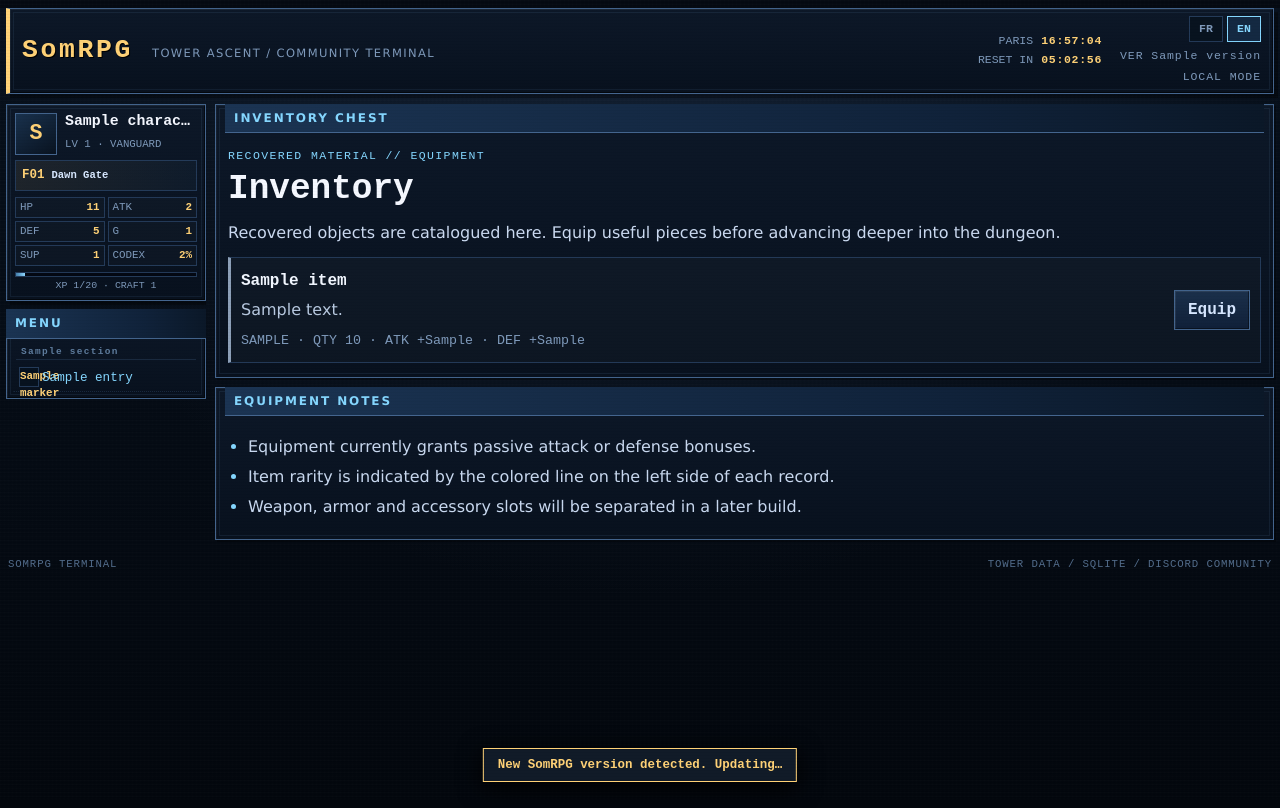
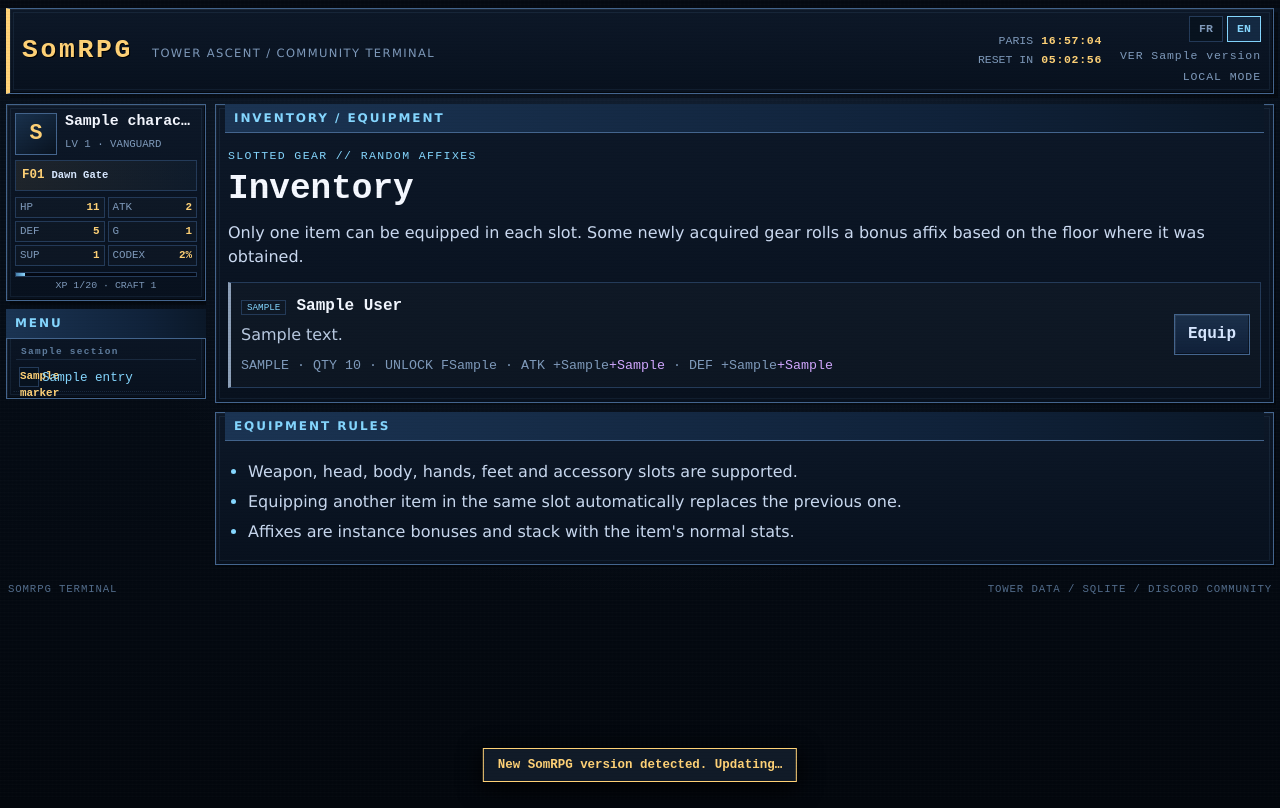
Before and after one commit to SomostVE/somrpg, a Django app: template templates/game/inventory.html in a window 1280 px wide. Run offline with Django 5.2, Linux system fonts and the light colour scheme; data comes from the database, SQL or seed files in the repository; tables that the repository leaves empty hold one stand-in row (values such as "Sample post"); the template is opened without the code that fills it: values that come from a table or form of the project are taken from there, most other values are stand-ins (such as "Sample title", 1, 10 or a date in 2020).

Commit message:
feat: show equipment slots and affixes

```diff
--- a/templates/game/inventory.html
+++ b/templates/game/inventory.html
@@ -4,13 +4,13 @@
 
 {% block content %}
 <section class="retro-window page-window">
-  <div class="window-title">INVENTORY CHEST</div>
+  <div class="window-title"><span class="lang-en">INVENTORY / EQUIPMENT</span><span class="lang-fr">INVENTAIRE / ÉQUIPEMENT</span></div>
   <div class="page-body">
-    <p class="section-code">RECOVERED MATERIAL // EQUIPMENT</p>
-    <h1 class="page-title">Inventory</h1>
-
+    <p class="section-code"><span class="lang-en">SLOTTED GEAR // RANDOM AFFIXES</span><span class="lang-fr">ÉQUIPEMENT PAR EMPLACEMENT // AFFIXES ALÉATOIRES</span></p>
+    <h1 class="page-title"><span class="lang-en">Inventory</span><span class="lang-fr">Inventaire</span></h1>
     <p class="story-text">
-      Recovered objects are catalogued here. Equip useful pieces before advancing deeper into the dungeon.
+      <span class="lang-en">Only one item can be equipped in each slot. Some newly acquired gear rolls a bonus affix based on the floor where it was obtained.</span>
+      <span class="lang-fr">Un seul objet peut être équipé par emplacement. Certains équipements obtenus reçoivent un affixe bonus selon l'étage où ils ont été acquis.</span>
     </p>
 
     {% if entries %}
@@ -18,35 +18,42 @@
       {% for entry in entries %}
       <article class="item-card rarity-{{ entry.item.rarity }}">
         <div>
-          <strong class="item-name">{{ entry.item.name }}</strong>
+          <div>
+            <span class="gear-slot">{{ entry.item.get_slot_display }}</span>
+            <strong class="item-name {% if entry.affix_name %}affix-name{% endif %}">{{ entry.display_name }}</strong>
+          </div>
           <p>{{ entry.item.description }}</p>
           <small>
-            {{ entry.item.get_rarity_display|upper }} · QTY {{ entry.quantity }}
-            {% if entry.item.attack_bonus %} · ATK +{{ entry.item.attack_bonus }}{% endif %}
-            {% if entry.item.defense_bonus %} · DEF +{{ entry.item.defense_bonus }}{% endif %}
-            {% if entry.equipped %} · EQUIPPED{% endif %}
+            {{ entry.item.get_rarity_display|upper }} · QTY {{ entry.quantity }} · UNLOCK F{{ entry.item.unlock_floor }}
+            {% if entry.item.attack_bonus or entry.affix_attack_bonus %} · ATK +{{ entry.item.attack_bonus }}{% if entry.affix_attack_bonus %}<span class="affix-bonus">+{{ entry.affix_attack_bonus }}</span>{% endif %}{% endif %}
+            {% if entry.item.defense_bonus or entry.affix_defense_bonus %} · DEF +{{ entry.item.defense_bonus }}{% if entry.affix_defense_bonus %}<span class="affix-bonus">+{{ entry.affix_defense_bonus }}</span>{% endif %}{% endif %}
+            {% if entry.equipped %} · <span class="lang-en">EQUIPPED</span><span class="lang-fr">ÉQUIPÉ</span>{% endif %}
           </small>
         </div>
+        {% if entry.item.slot != "misc" and entry.item.slot != "material" %}
         <form method="post" action="{% url 'toggle_equip' entry.id %}">
           {% csrf_token %}
-          <button class="button" type="submit">{% if entry.equipped %}Unequip{% else %}Equip{% endif %}</button>
+          <button class="button" type="submit">
+            {% if entry.equipped %}<span class="lang-en">Unequip</span><span class="lang-fr">Retirer</span>{% else %}<span class="lang-en">Equip</span><span class="lang-fr">Équiper</span>{% endif %}
+          </button>
         </form>
+        {% endif %}
       </article>
       {% endfor %}
     </div>
     {% else %}
-    <p class="empty-text">[EMPTY] No recovered items are stored in the chest.</p>
+    <p class="empty-text"><span class="lang-en">[EMPTY] No recovered items are stored here.</span><span class="lang-fr">[VIDE] Aucun objet récupéré n'est stocké ici.</span></p>
     {% endif %}
   </div>
 </section>
 
 <section class="retro-window help-window">
-  <div class="window-title">EQUIPMENT NOTES</div>
+  <div class="window-title"><span class="lang-en">EQUIPMENT RULES</span><span class="lang-fr">RÈGLES D'ÉQUIPEMENT</span></div>
   <div class="page-body">
     <ul class="text-list">
-      <li>Equipment currently grants passive attack or defense bonuses.</li>
-      <li>Item rarity is indicated by the colored line on the left side of each record.</li>
-      <li>Weapon, armor and accessory slots will be separated in a later build.</li>
+      <li><span class="lang-en">Weapon, head, body, hands, feet and accessory slots are supported.</span><span class="lang-fr">Les emplacements arme, tête, corps, mains, pieds et accessoire sont pris en charge.</span></li>
+      <li><span class="lang-en">Equipping another item in the same slot automatically replaces the previous one.</span><span class="lang-fr">Équiper un autre objet dans le même emplacement remplace automatiquement l'ancien.</span></li>
+      <li><span class="lang-en">Affixes are instance bonuses and stack with the item's normal stats.</span><span class="lang-fr">Les affixes sont des bonus propres à l'objet et s'ajoutent à ses statistiques normales.</span></li>
     </ul>
   </div>
 </section>
```
